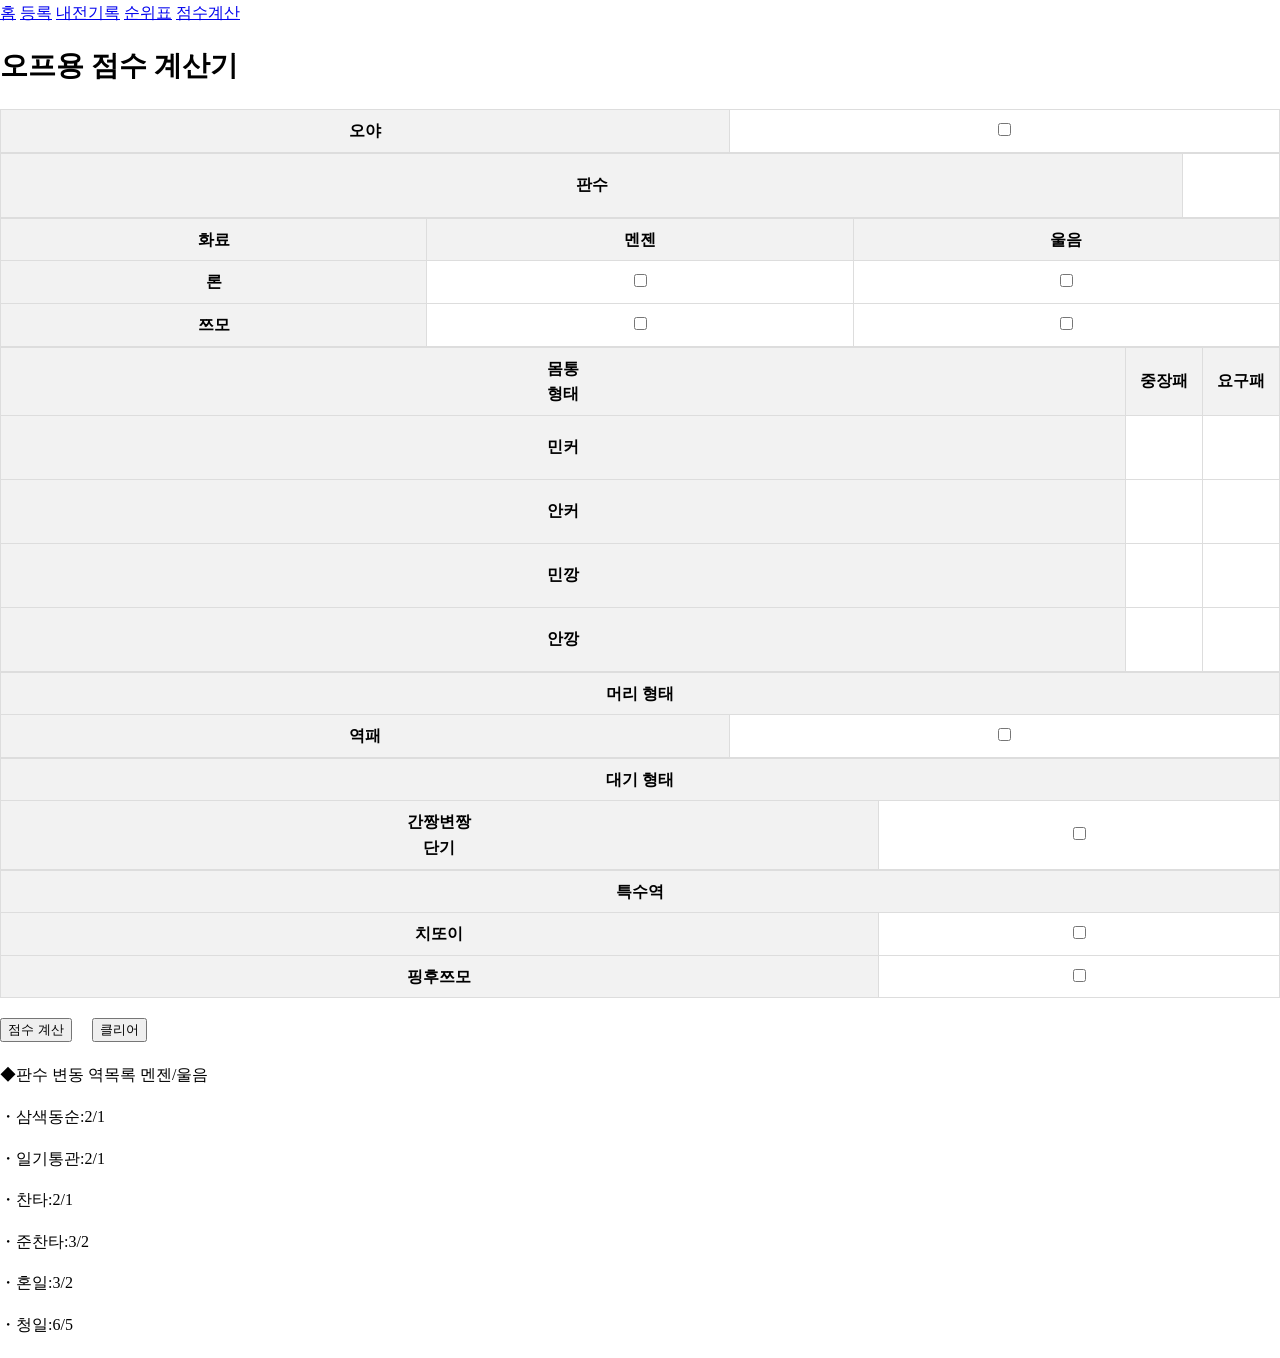
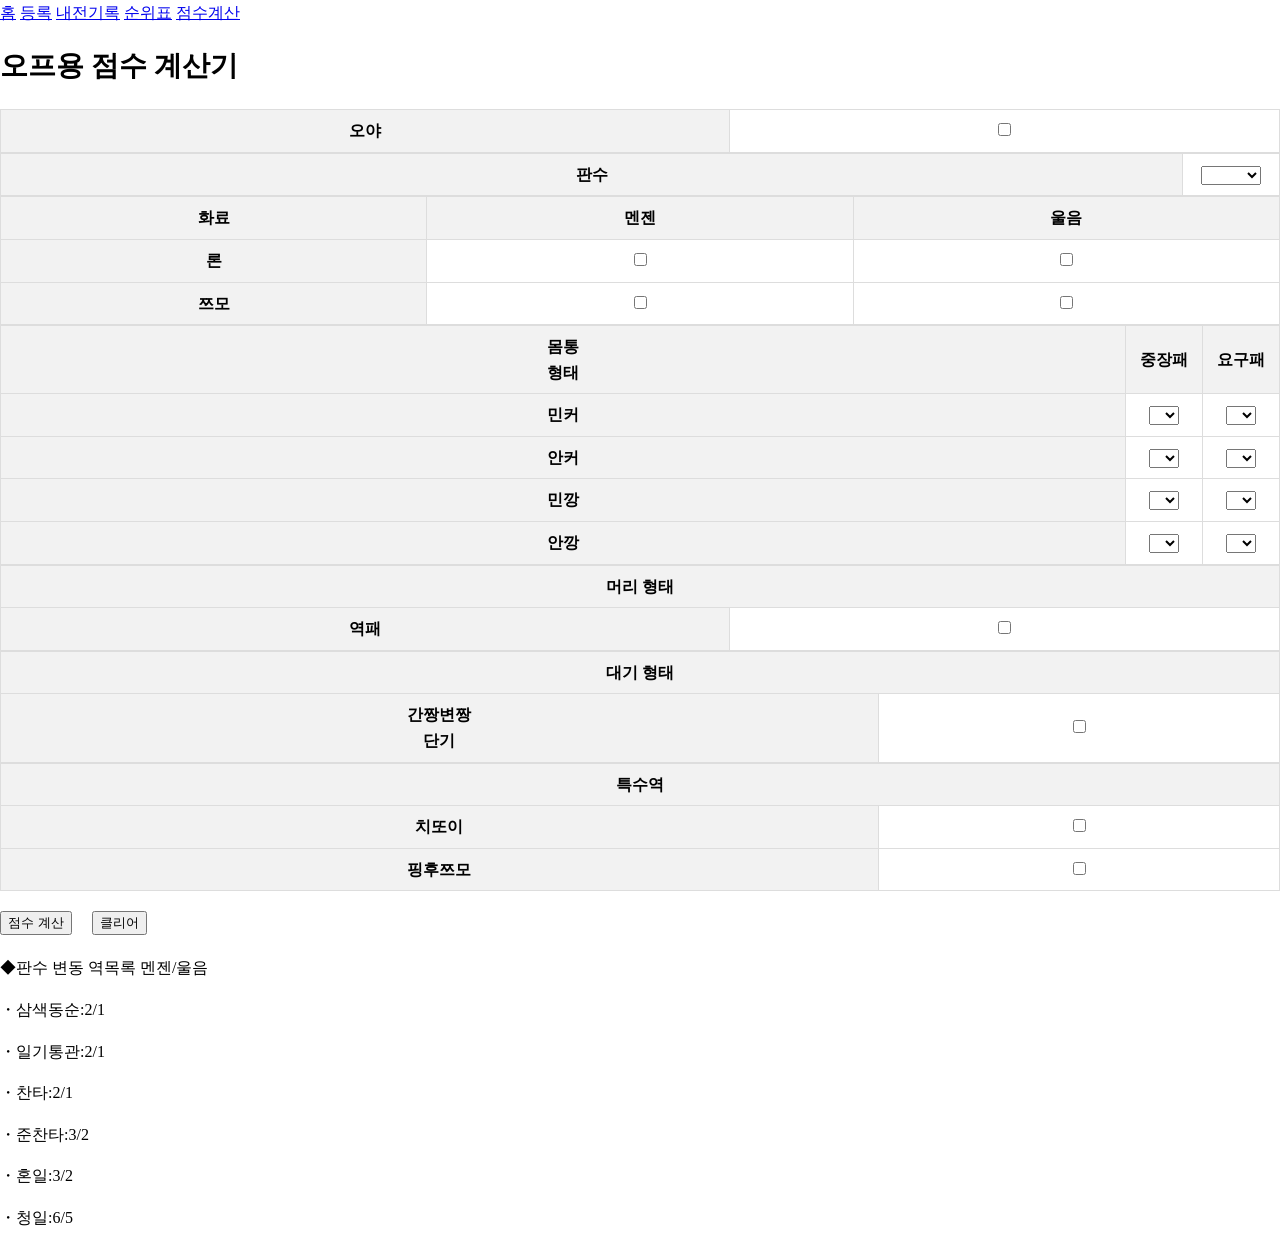

Update selectCss.css

--- a/selectCss.css
+++ b/selectCss.css
@@ -1,45 +1,1 @@
-
-.specific-class2 {
-    height: 100%;
-    width: 100%;
-    position: relative;
-    z-index: 1;
-  }
-  .specific-class2 select{
-    height: 47px;
-    width: 100%;
-  }
-  
-  .specific-class2::after {
-    position: absolute;
-    content: '';
-    width: 8px;
-    height: 8px;
-    right: 10px;
-    top: 50%;
-    transform: translateY(-50%) rotate(45deg);
-    border-bottom: 2px solid #fff;
-    border-right: 2px solid #fff;
-    z-index: -1;
-  }
-  
-  select {
-    text-align-last:center; /* For Firefox */
-    -moz-text-align-last:center; /* For Firefox */
-    text-align:center; /* This will not work but we add for good measure */
-    appearance: none;
-    -moz-appearance: none;
-    -webkit-appearance: none;
-    background: none;
-    border: none;
-    font-size: 16px;
-    width: 100%;
-    height: 100%;
-    padding: 0 10px;
-    font-weight: bold;
-    color: #000;
-  }
-
-  option {
-    text-align: left;
-  }
+/* selectCss.css - scoreCalc.css에 통합되었으므로 비워둠 */
